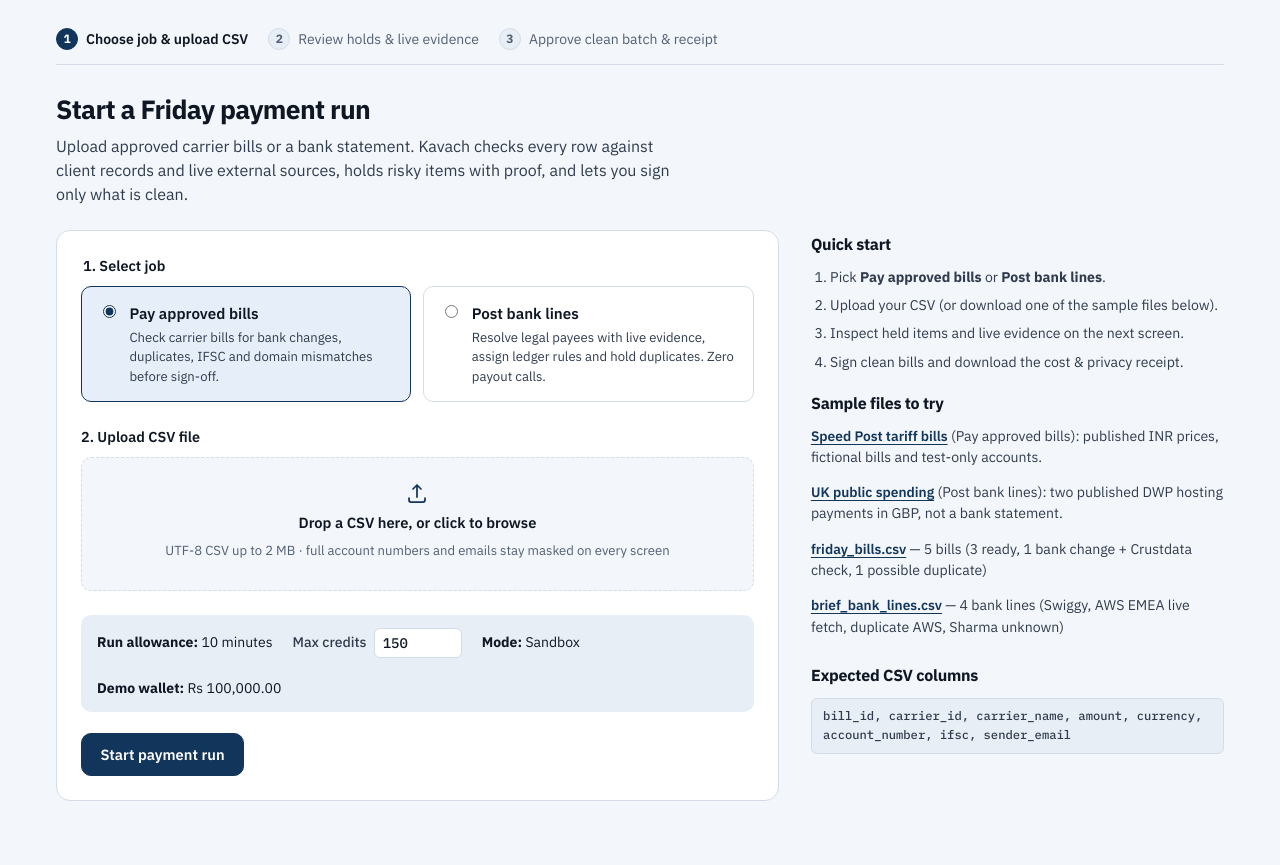
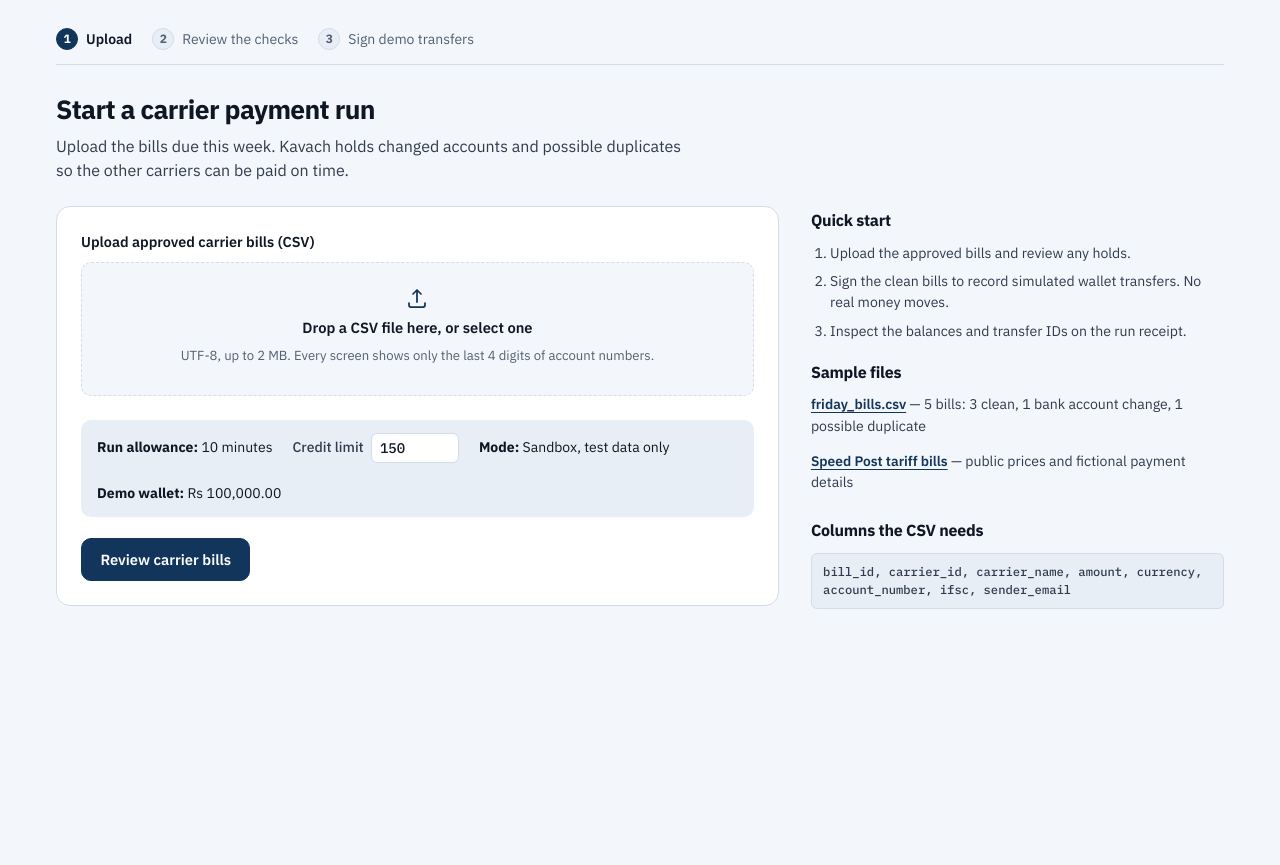
Before and after one commit to ecstaticifrit/CC-DoM, a FastAPI app: page / in a window 1280 px wide. Shown: the part 55-920 px from the top of the page. After the commit the page ends 664 px from the top, so only its background shows below. Run offline with FastAPI, Linux system fonts and the light colour scheme; data that the repository does not hold is empty.

Commit message:
Keep the simulator focused on carrier bills

```diff
--- a/kavach/app.py
+++ b/kavach/app.py
@@ -8,7 +8,7 @@ from fastapi.responses import FileResponse, HTMLResponse, RedirectResponse
 from fastapi.staticfiles import StaticFiles
 from fastapi.templating import Jinja2Templates
 
-from kavach import payrules, postings
+from kavach import payrules
 from kavach.config import load_config
 from kavach.intake import IntakeError, parse
 from kavach.records import load_records
@@ -46,7 +46,7 @@ def create_app(db_path: Path, sources=None, today: date | None = None) -> FastAP
 
     @app.get("/samples/{filename}")
     def sample_file(filename: str):
-        allowed = {"friday_bills.csv", "brief_bank_lines.csv", "public_spending_gbp.csv", "public_tariff_bills.csv"}
+        allowed = {"friday_bills.csv", "public_tariff_bills.csv"}
         if filename not in allowed:
             raise HTTPException(404, "Sample not found")
         path = HERE.parent / "data" / "samples" / filename
@@ -55,7 +55,9 @@ def create_app(db_path: Path, sources=None, today: date | None = None) -> FastAP
         return FileResponse(path, media_type="text/csv", filename=filename)
 
     @app.post("/runs")
-    async def create_run(request: Request, mode: str = Form(""), run_credits: str = Form(""), file: UploadFile | None = None):
+    async def create_run(request: Request, mode: str = Form("pay_bills"), run_credits: str = Form(""), file: UploadFile | None = None):
+        if mode != "pay_bills":
+            return templates.TemplateResponse(request, "start.html", ctx(error="Start with approved carrier bills."), status_code=400)
         live_config = load_config()
         data = await file.read() if file else b""
         try:
@@ -63,27 +65,20 @@ def create_app(db_path: Path, sources=None, today: date | None = None) -> FastAP
         except IntakeError as err:
             return templates.TemplateResponse(request, "start.html", ctx(error=str(err)), status_code=400)
         input_hash = hashlib.sha256(data).hexdigest()
-        if mode == "post_lines":
-            existing = store.find_run_by_hash("post_lines", input_hash)
-            if existing:
-                return RedirectResponse(f"/runs/{existing}", status_code=303)
         try:
             cap = float(run_credits) if run_credits.strip() else float(live_config["limits"]["run_credits"])
         except ValueError:
             cap = float(live_config["limits"]["run_credits"])
         budgeted = BudgetedSources(sources, max_credits=max(0.0, cap), max_seconds=float(live_config["limits"]["run_seconds"]))
         records = load_records()
-        if mode == "pay_bills":
-            rows = payrules.evaluate_bills(rows, records, budgeted, today or date.today())
-            for row in rows:
-                earlier = store.payout_for_bill(row["item_ref"]) if row["outcome"] != "cannot_verify" else None
-                if earlier:
-                    row["outcome"] = "already_signed"
-                    row["decision"] = {"reason": f"Bill {row['item_ref']} was already signed in {earlier['run_id']} "
-                                                 f"(reference {earlier['reference_id'][:8]}…). Kavach will not pay it twice.",
-                                       "owner": "Controller", "next_step": "Open the earlier run to follow that payout."}
-        else:
-            rows = postings.evaluate_lines(rows, records, budgeted.fetch_page_text)
+        rows = payrules.evaluate_bills(rows, records, budgeted, today or date.today())
+        for row in rows:
+            earlier = store.payout_for_bill(row["item_ref"]) if row["outcome"] != "cannot_verify" else None
+            if earlier:
+                row["outcome"] = "already_signed"
+                row["decision"] = {"reason": f"Bill {row['item_ref']} was already signed in {earlier['run_id']} "
+                                             f"(reference {earlier['reference_id'][:8]}…). Kavach will not pay it twice.",
+                                   "owner": "Controller", "next_step": "Open the earlier run to follow that payout."}
         run_id = store.create_run(mode, live_config["rule_version"], rows, input_hash=input_hash, allowance_credits=cap)
         return RedirectResponse(f"/runs/{run_id}", status_code=303)
 
--- a/kavach/templates/start.html
+++ b/kavach/templates/start.html
@@ -1,13 +1,13 @@
 {% extends "base.html" %}
 {% block main %}
 <ol class="steps" aria-label="Workflow steps">
-  <li class="active"><span class="step-num">1</span>Choose job &amp; upload CSV</li>
-  <li><span class="step-num">2</span>Review holds &amp; live evidence</li>
-  <li><span class="step-num">3</span>Approve clean batch &amp; receipt</li>
+  <li class="active"><span class="step-num">1</span>Upload</li>
+  <li><span class="step-num">2</span>Review the checks</li>
+  <li><span class="step-num">3</span>Sign demo transfers</li>
 </ol>
 
-<h1>Start a Friday payment run</h1>
-<p class="lead">Upload approved carrier bills or a bank statement. Kavach checks every row against client records and live external sources, holds risky items with proof, and lets you sign only what is clean.</p>
+<h1>Start a carrier payment run</h1>
+<p class="lead">Upload the bills due this week. Kavach holds changed accounts and possible duplicates so the other carriers can be paid on time.</p>
 
 {% if error %}
 <div class="banner banner-err" role="alert">
@@ -18,32 +18,12 @@
 
 <div class="start-grid">
   <form class="start-form" method="post" action="/runs" enctype="multipart/form-data">
-    <fieldset class="field-group">
-      <legend>1. Select job</legend>
-      <div class="mode-list">
-        <label class="mode-option">
-          <input type="radio" name="mode" value="pay_bills" checked>
-          <span>
-            <span class="mode-title">{{ modes.pay_bills }}</span>
-            <span class="mode-desc">Check carrier bills for bank changes, duplicates, IFSC and domain mismatches before sign-off.</span>
-          </span>
-        </label>
-        <label class="mode-option">
-          <input type="radio" name="mode" value="post_lines">
-          <span>
-            <span class="mode-title">{{ modes.post_lines }}</span>
-            <span class="mode-desc">Resolve legal payees with live evidence, assign ledger rules and hold duplicates. Zero payout calls.</span>
-          </span>
-        </label>
-      </div>
-    </fieldset>
-
     <div class="field-group">
-      <span class="field-label">2. Upload CSV file</span>
+      <span class="field-label">Upload approved carrier bills (CSV)</span>
       <label class="dropzone">
         <svg width="24" height="24" viewBox="0 0 24 24" fill="none" stroke="#12355B" stroke-width="1.75" stroke-linecap="round" stroke-linejoin="round" aria-hidden="true"><path d="M12 16V4m0 0-4 4m4-4 4 4"/><path d="M4 17v2a2 2 0 0 0 2 2h12a2 2 0 0 0 2-2v-2"/></svg>
-        <span class="dropzone-title">Drop a CSV here, or click to browse</span>
-        <span class="dropzone-sub">UTF-8 CSV up to 2 MB · full account numbers and emails stay masked on every screen</span>
+        <span class="dropzone-title">Drop a CSV file here, or select one</span>
+        <span class="dropzone-sub">UTF-8, up to 2 MB. Every screen shows only the last 4 digits of account numbers.</span>
         <span class="file-chosen" aria-live="polite"></span>
         <input type="file" name="file" accept=".csv,text/csv" required>
       </label>
@@ -51,32 +31,29 @@
 
     <div class="allowance-row">
       <span><strong>Run allowance:</strong> {{ config.limits.run_seconds // 60 }} minutes</span>
-      <label>Max credits <input class="allowance-input" type="number" name="run_credits" step="0.1" min="0" value="{{ config.limits.run_credits }}"></label>
-      <span><strong>Mode:</strong> Sandbox</span>
-      {% if demo_balance is defined %}<span><strong>Demo wallet:</strong> Rs {{ demo_balance }}</span>{% endif %}
+      <label>Credit limit <input class="allowance-input" type="number" name="run_credits" step="0.1" min="0" value="{{ config.limits.run_credits }}"></label>
+      <span><strong>Mode:</strong> Sandbox, test data only</span>
+      <span><strong>Demo wallet:</strong> Rs {{ demo_balance }}</span>
     </div>
 
-    <button class="btn" type="submit">Start payment run</button>
+    <button class="btn" type="submit">Review carrier bills</button>
   </form>
 
   <aside class="guide">
     <h2>Quick start</h2>
     <ol>
-      <li>Pick <strong>Pay approved bills</strong> or <strong>Post bank lines</strong>.</li>
-      <li>Upload your CSV (or download one of the sample files below).</li>
-      <li>Inspect held items and live evidence on the next screen.</li>
-      <li>Sign clean bills and download the cost &amp; privacy receipt.</li>
+      <li>Upload the approved bills and review any holds.</li>
+      <li>Sign the clean bills to record simulated wallet transfers. No real money moves.</li>
+      <li>Inspect the balances and transfer IDs on the run receipt.</li>
     </ol>
 
-    <h2>Sample files to try</h2>
+    <h2>Sample files</h2>
     <ul class="sample-links">
-      <li><a href="/samples/public_tariff_bills.csv" download>Speed Post tariff bills</a> (Pay approved bills): published INR prices, fictional bills and test-only accounts.</li>
-      <li><a href="/samples/public_spending_gbp.csv" download>UK public spending</a> (Post bank lines): two published DWP hosting payments in GBP, not a bank statement.</li>
-      <li><a href="/samples/friday_bills.csv" download>friday_bills.csv</a> — 5 bills (3 ready, 1 bank change + Crustdata check, 1 possible duplicate)</li>
-      <li><a href="/samples/brief_bank_lines.csv" download>brief_bank_lines.csv</a> — 4 bank lines (Swiggy, AWS EMEA live fetch, duplicate AWS, Sharma unknown)</li>
+      <li><a href="/samples/friday_bills.csv" download>friday_bills.csv</a> — 5 bills: 3 clean, 1 bank account change, 1 possible duplicate</li>
+      <li><a href="/samples/public_tariff_bills.csv" download>Speed Post tariff bills</a> — public prices and fictional payment details</li>
     </ul>
 
-    <h2>Expected CSV columns</h2>
+    <h2>Columns the CSV needs</h2>
     <code class="cols-code" data-expected-cols>bill_id, carrier_id, carrier_name, amount, currency, account_number, ifsc, sender_email</code>
   </aside>
 </div>
```
Also changed, not shown: data/SOURCES.md (+2 -2 lines), tests/test_friday_run.py (+3 -10 lines), tests/test_run_lifecycle.py (+4 -8 lines), tests/test_run_page.py (+6 -6 lines), tests/test_winning_features.py (+3 -12 lines), README.md.
